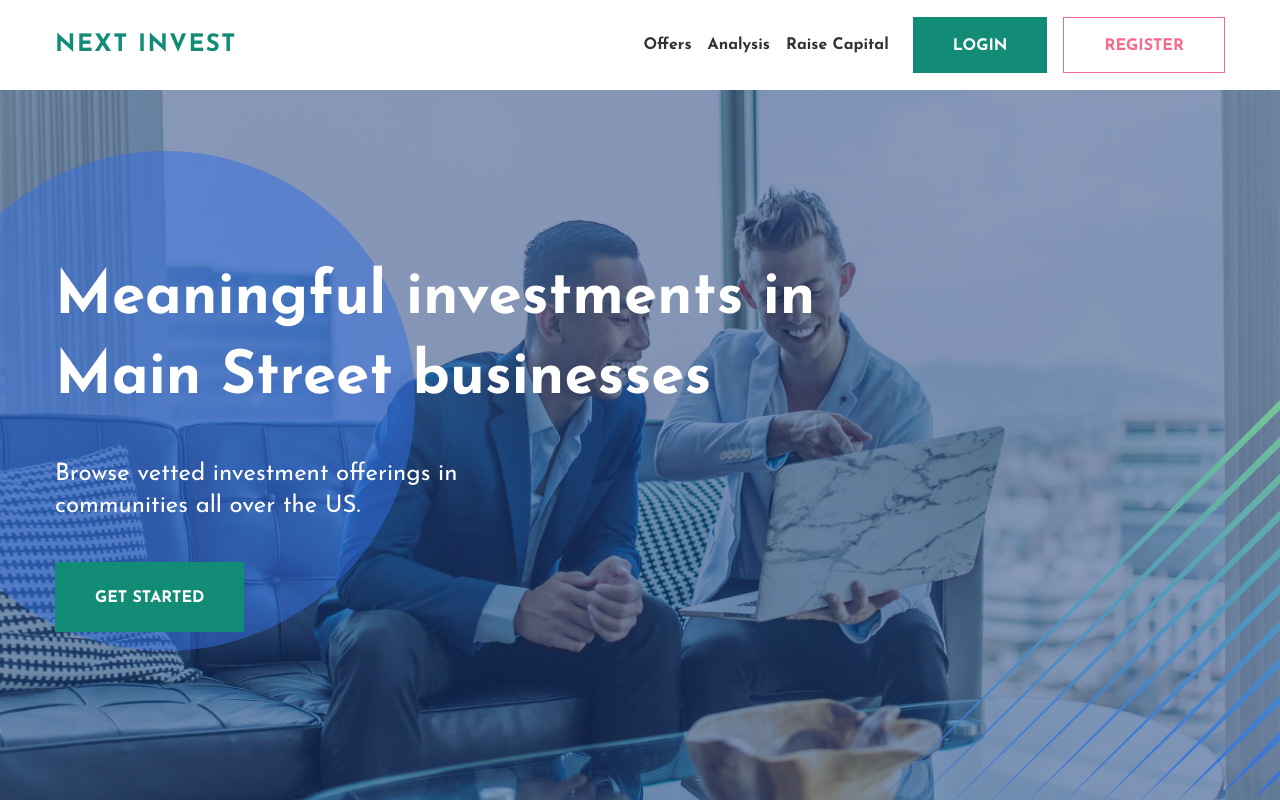
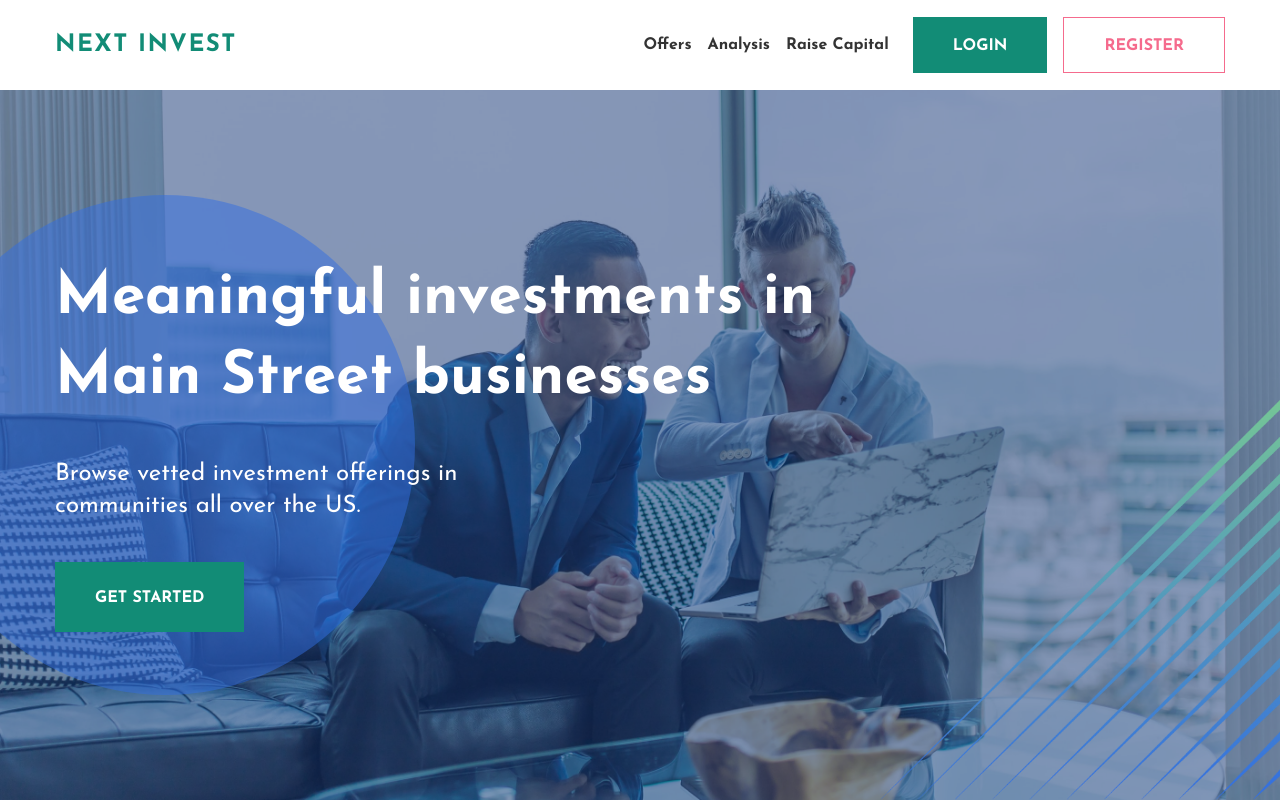
Before and after one commit to bambuuk/future-invest, a React (Create React App) app: page / in a window 1280 px wide. Built offline with nearby package versions, Linux system fonts and the light colour scheme; the HTML template or start-up script is replaced by a standard one.

Commit message:
upd layout in promo section

```diff
--- a/src/components/Promo.tsx
+++ b/src/components/Promo.tsx
@@ -11,6 +11,7 @@ const Section = styled('section')(({ theme }) => ({
   backgroundImage: `url(${bgImage})`,
   backgroundSize: 'cover',
   backgroundPosition: 'center',
+  overflow: 'hidden',
   [theme.breakpoints.down("md")]: {
     height: 'calc(100vh - 75px)',
   },
@@ -73,11 +74,13 @@ const Promo = () => {
         <Box sx={{
           width: '100%',
           height: '100%',
-          position: 'relative'
+          position: 'relative',
         }}>
           <Box sx={{
             position: 'absolute',
-            top: '61px',
+            display: { xs: 'none', sm: 'block', },
+            top: '50%',
+            transform: 'translateY(-50%)',
             left: '-140px',
             width: '500px',
             height: '500px',
```
